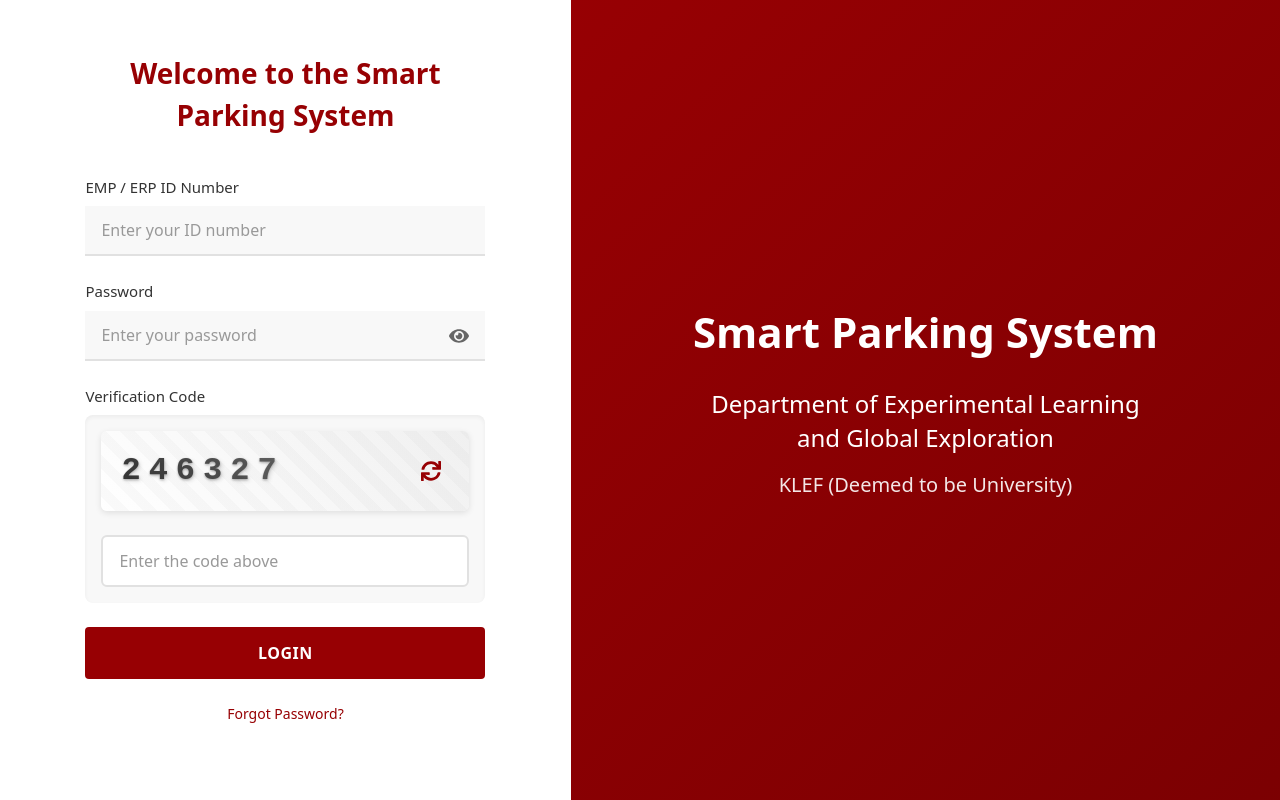
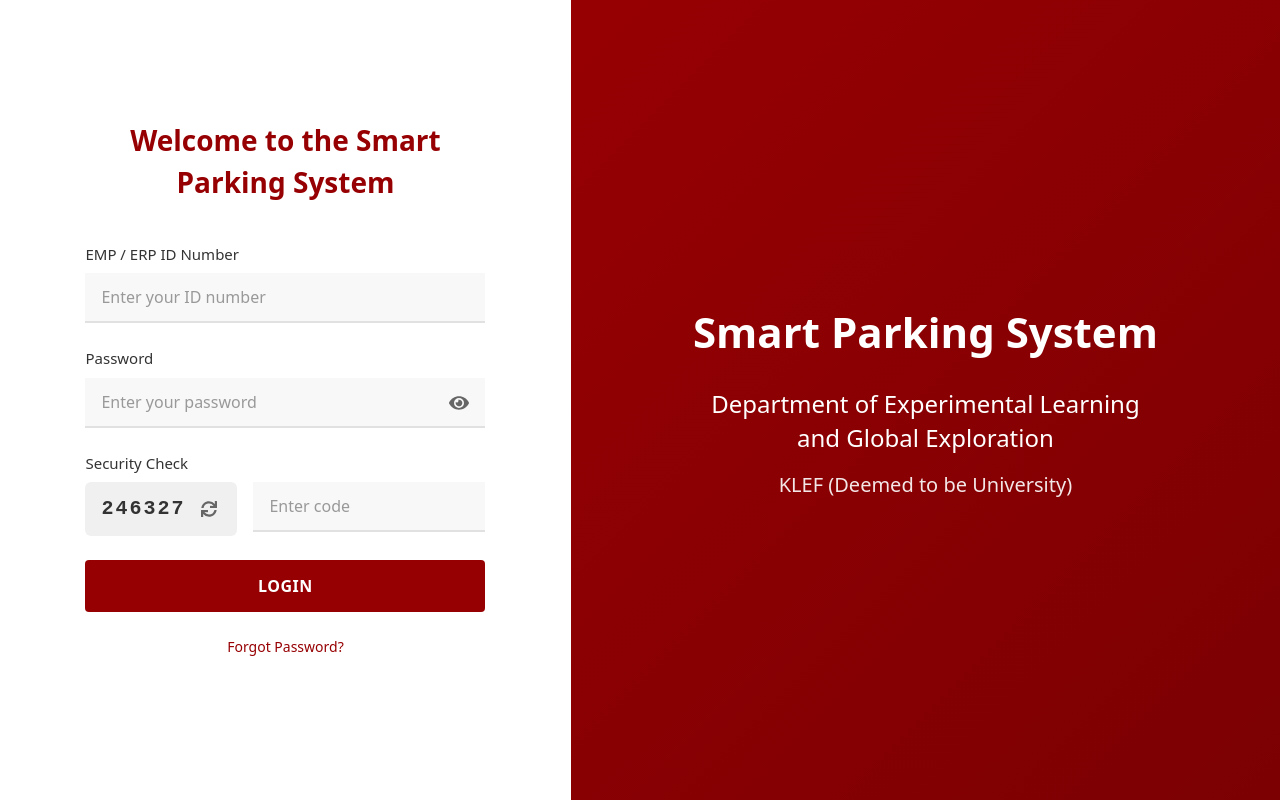
Before and after one commit to dinexh/parken, a Next.js app in the folder my-app/: page / in a window 1280 px wide. Built offline with nearby package versions, Linux system fonts and the light colour scheme.

Commit message:
stable before dashboard

```diff
--- a/my-app/src/app/globals.css
+++ b/my-app/src/app/globals.css
@@ -260,121 +260,61 @@
   }
 }
 
-.captcha-container {
-  width: 100%;
-  background: #f8f8f8;
-  border-radius: 8px;
-  padding: 16px;
-  box-shadow: inset 0 2px 4px rgba(0, 0, 0, 0.05);
+.captcha-group {
+  margin-bottom: 1.5rem;
 }
 
-.captcha-display {
-  background: linear-gradient(45deg, #fff 0%, #f0f0f0 100%);
-  padding: 16px 20px;
-  border-radius: 6px;
-  margin-bottom: 12px;
+.captcha-container {
   display: flex;
-  justify-content: space-between;
-  align-items: center;
-  font-family: 'Courier New', monospace;
-  font-size: 32px;
-  letter-spacing: 8px;
-  color: #333;
-  font-weight: bold;
-  box-shadow: 0 2px 6px rgba(0, 0, 0, 0.1);
-  position: relative;
-  overflow: hidden;
+  align-items: flex-start;
+  gap: 1rem;
 }
 
-.captcha-display::before {
-  content: '';
-  position: absolute;
-  top: 0;
-  left: 0;
-  right: 0;
-  bottom: 0;
-  background: repeating-linear-gradient(
-    45deg,
-    transparent,
-    transparent 10px,
-    rgba(0, 0, 0, 0.02) 10px,
-    rgba(0, 0, 0, 0.02) 20px
-  );
+.captcha-box {
+  display: flex;
+  align-items: center;
+  gap: 0.75rem;
+  background: #f0f0f0;
+  padding: 0.75rem 1rem;
+  border-radius: 6px;
+  min-width: 140px;
 }
 
-.captcha-display span {
-  text-shadow: 2px 2px 4px rgba(0, 0, 0, 0.1);
-  position: relative;
-  background: linear-gradient(45deg, #333, #666);
-  -webkit-background-clip: text;
-  -webkit-text-fill-color: transparent;
-  filter: drop-shadow(0 1px 1px rgba(0,0,0,0.3));
+.captcha-input-group {
+  flex: 1;
+  display: flex;
+  flex-direction: column;
+  gap: 0.25rem;
 }
 
-.refresh-captcha {
+.captcha-text {
+  font-family: 'Courier New', monospace;
+  font-size: 1.25rem;
+  font-weight: bold;
+  letter-spacing: 2px;
+  color: #333;
+  user-select: none;
+}
+
+.captcha-refresh {
   background: none;
   border: none;
-  color: #970003;
+  color: #666;
   cursor: pointer;
-  padding: 8px;
-  display: flex;
-  align-items: center;
-  justify-content: center;
-  transition: all 0.3s ease;
-  border-radius: 50%;
-  position: relative;
-  z-index: 2;
+  padding: 4px;
+  transition: color 0.2s;
 }
 
-.refresh-captcha:hover {
-  background: rgba(151, 0, 3, 0.1);
-  transform: rotate(180deg);
+.captcha-refresh:hover {
+  color: #333;
 }
 
-.captcha-error {
-  color: #970003;
-  font-size: 14px;
-  margin-top: 8px;
-  display: flex;
-  align-items: center;
-  gap: 6px;
-  font-weight: 500;
+input.error {
+  border-color: #dc3545;
 }
 
-.captcha-container input {
-  margin-top: 12px;
-  background: white;
-  border: 2px solid #e1e1e1;
-  border-radius: 6px;
-  transition: all 0.3s ease;
+.error-message {
+  color: #dc3545;
+  font-size: 0.875rem;
+  margin-top: 0.25rem;
 }
-
-.captcha-container input:focus {
-  border-color: #970003;
-  background: white;
-  box-shadow: 0 0 0 3px rgba(151, 0, 3, 0.1);
-}
-
-@media (max-width: 768px) {
-  .captcha-display {
-    font-size: 28px;
-    letter-spacing: 6px;
-    padding: 14px 16px;
-  }
-
-  .captcha-container {
-    padding: 12px;
-  }
-}
-
-@media (max-width: 480px) {
-  .captcha-display {
-    font-size: 24px;
-    letter-spacing: 4px;
-    padding: 12px 14px;
-  }
-
-  .refresh-captcha {
-    padding: 6px;
-  }
-}
--- a/my-app/src/app/page.tsx
+++ b/my-app/src/app/page.tsx
@@ -125,32 +125,35 @@ export default function Home() {
                 </button>
               </div>
             </div>
-            <div className="form-group">
-              <label htmlFor="captcha">Verification Code</label>
+            <div className="form-group captcha-group">
+              <label htmlFor="captcha">Security Check</label>
               <div className="captcha-container">
-                <div className="captcha-display">
-                  <span>{captcha}</span>
+                <div className="captcha-box">
+                  <span className="captcha-text">{captcha}</span>
                   <button
                     type="button"
-                    className="refresh-captcha"
+                    className="captcha-refresh"
                     onClick={generateCaptcha}
                     aria-label="Refresh Captcha"
                   >
-                    <FaSync size={20} />
+                    <FaSync />
                   </button>
                 </div>
+                <div className="captcha-input-group">
                   <input
                     type="text"
                     id="captcha"
                     value={userCaptcha}
                     onChange={(e) => setUserCaptcha(e.target.value)}
-                  placeholder="Enter the code above"
+                    placeholder="Enter code"
                     required
                     maxLength={6}
+                    className={captchaError ? 'error' : ''}
                   />
                   {captchaError && (
-                  <span className="captcha-error">Invalid verification code</span>
+                    <span className="error-message">Invalid code</span>
                   )}
+                </div>
               </div>
             </div>
             <div className="form-group">
```
Lines whose indentation alone changed are shown as unchanged.
